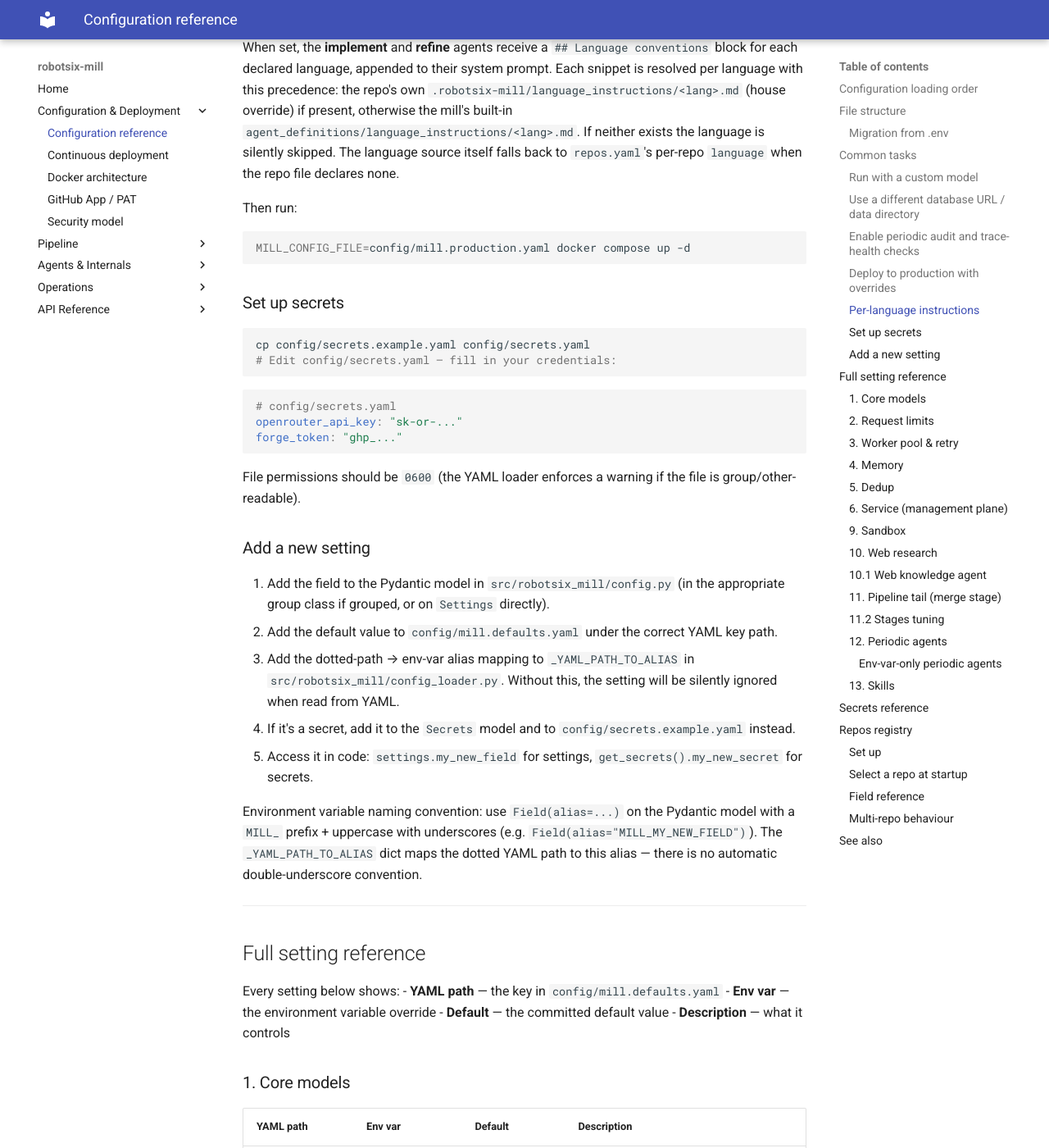
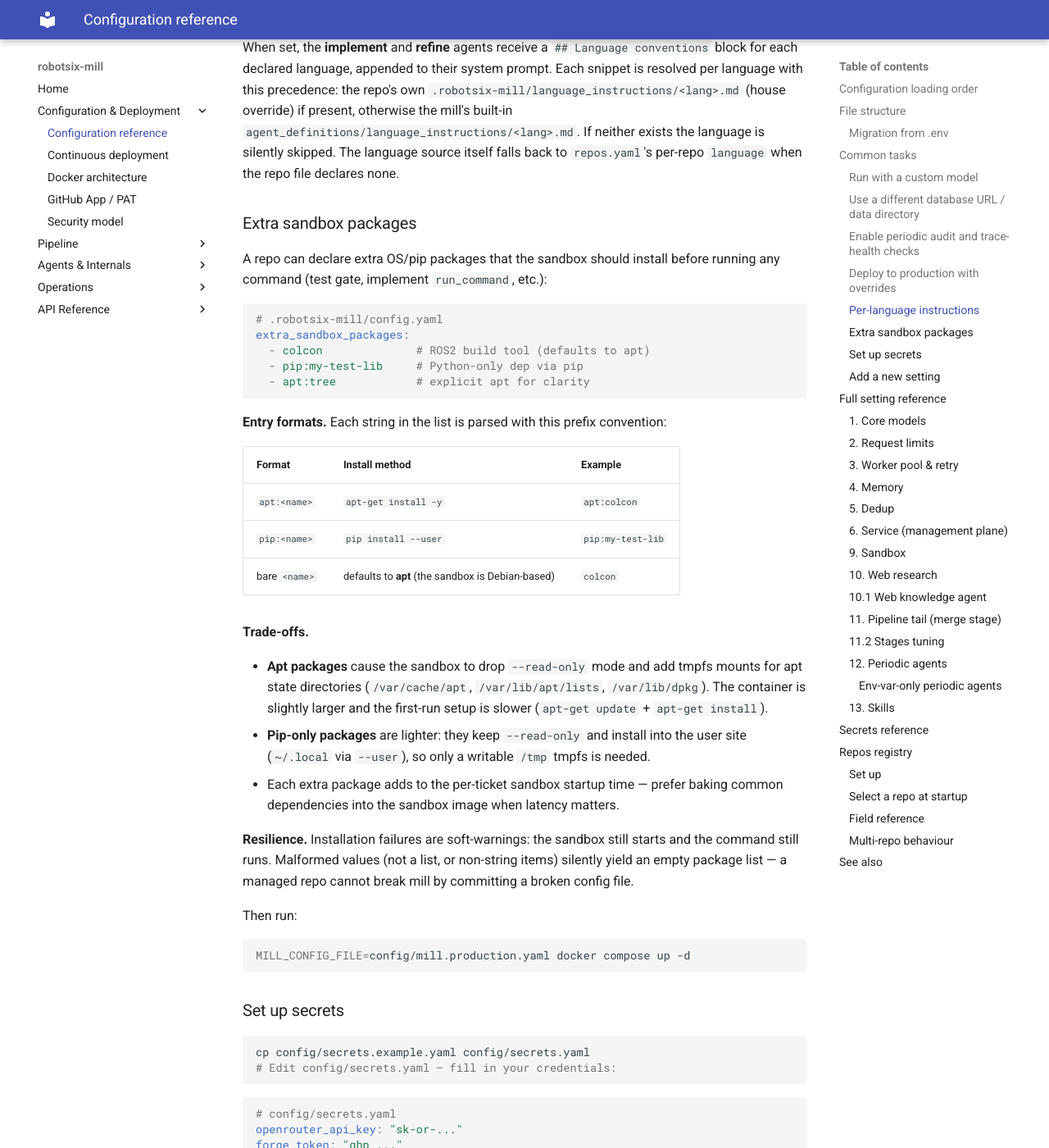
Before and after one commit to damien-robotsix/robotsix-mill, an MkDocs documentation site: the page built from docs/configuration.md, in a window 1280 px wide and 1400 px high, scrolled down 3192 px. Shown: the whole window at 82% size. Built offline with MkDocs 1.6.1 and Material for MkDocs 9.7.7, drawn with Linux system fonts in a browser that asks for light colours.

Commit message:
mill: Document the extra-sandbox-packages feature in .robotsix-mill (20260609T011548Z-document-the-extra-sandbox-packages-feat-01f0)

````diff
--- a/docs/configuration.md
+++ b/docs/configuration.md
@@ -157,6 +157,46 @@ present, otherwise the mill's built-in
 `agent_definitions/language_instructions/<lang>.md`. If neither exists
 the language is silently skipped. The language source itself falls back
 to `repos.yaml`'s per-repo `language` when the repo file declares none.
+
+### Extra sandbox packages
+
+A repo can declare extra OS/pip packages that the sandbox should install
+before running any command (test gate, implement `run_command`, etc.):
+
+```yaml
+# .robotsix-mill/config.yaml
+extra_sandbox_packages:
+  - colcon              # ROS2 build tool (defaults to apt)
+  - pip:my-test-lib     # Python-only dep via pip
+  - apt:tree            # explicit apt for clarity
+```
+
+**Entry formats.** Each string in the list is parsed with this
+prefix convention:
+
+| Format | Install method | Example |
+|--------|---------------|---------|
+| `apt:<name>` | `apt-get install -y` | `apt:colcon` |
+| `pip:<name>` | `pip install --user` | `pip:my-test-lib` |
+| bare `<name>` | defaults to **apt** (the sandbox is Debian-based) | `colcon` |
+
+**Trade-offs.**
+
+* **Apt packages** cause the sandbox to drop `--read-only` mode and add
+  tmpfs mounts for apt state directories (`/var/cache/apt`,
+  `/var/lib/apt/lists`, `/var/lib/dpkg`). The container is slightly
+  larger and the first-run setup is slower (`apt-get update` +
+  `apt-get install`).
+* **Pip-only packages** are lighter: they keep `--read-only` and install
+  into the user site (`~/.local` via `--user`), so only a writable
+  `/tmp` tmpfs is needed.
+* Each extra package adds to the per-ticket sandbox startup time — prefer
+  baking common dependencies into the sandbox image when latency matters.
+
+**Resilience.** Installation failures are soft-warnings: the sandbox
+still starts and the command still runs. Malformed values (not a list,
+or non-string items) silently yield an empty package list — a managed
+repo cannot break mill by committing a broken config file.
 
 Then run:
 
````
